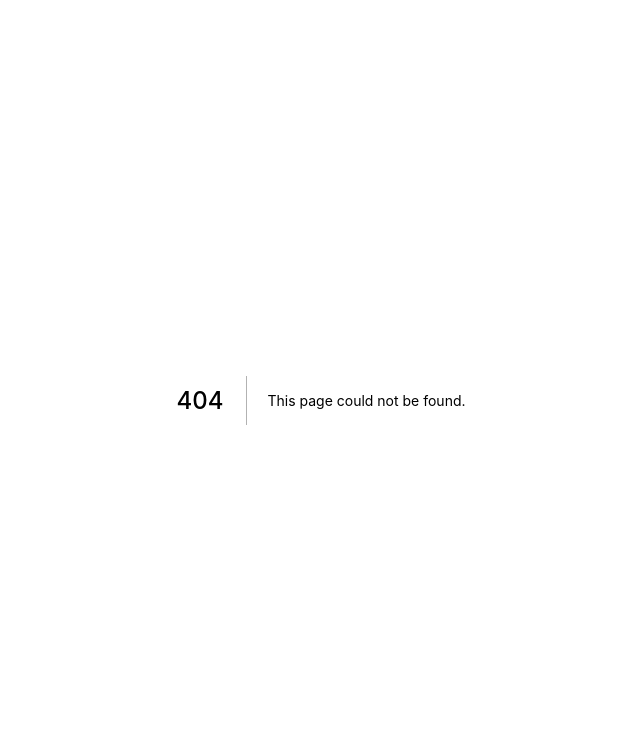
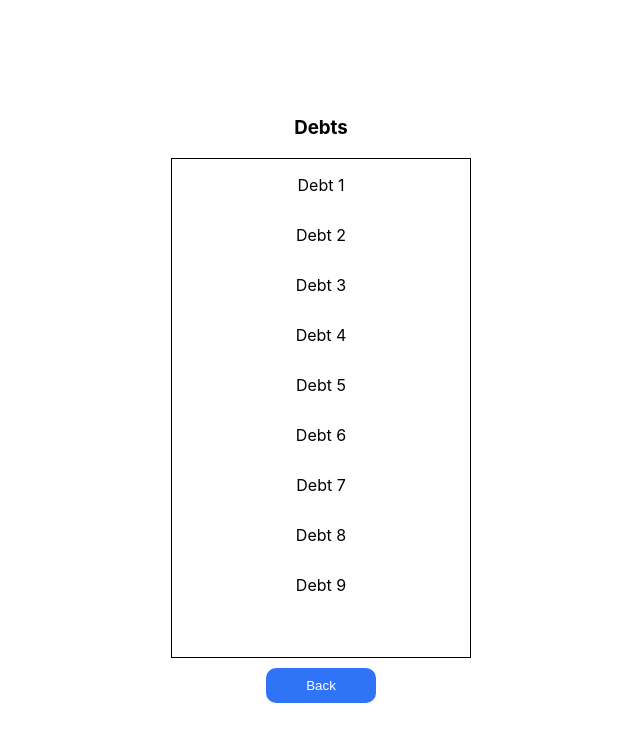
Before and after one commit to mark1890/payment-project, a Next.js app: page /debts in a window 1280 px wide. Before the commit this address had no page. Shown: the top 742 px of the page, without its empty margins (319-959 px from the left). Built offline with nearby package versions, Linux system fonts and the light colour scheme.

Commit message:
making component debts, payments and fixing some styles at component search

```diff
--- /dev/null
+++ b/pages/debts/index.tsx
@@ -0,0 +1,5 @@
+import Debts from '../../src/components/debts';
+
+export default function DebtsPage() {
+  return <Debts />;
+}
--- /dev/null
+++ b/pages/payments/index.tsx
@@ -0,0 +1,5 @@
+import Payments from '../../src/components/payments';
+
+export default function PaymentsPage() {
+  return <Payments />;
+}
--- a/src/components/costumer/index.tsx
+++ b/src/components/costumer/index.tsx
@@ -18,10 +18,10 @@ export default function Costumer() {
         <h4>Total payments: $50</h4>
         <div className={styles.info}>
           <h4>
-            <Link href="/debt">Debts</Link>
+            <Link href="/debts">Debts</Link>
           </h4>
           <h4>
-            <Link href="/debt">Payments</Link>
+            <Link href="/payments">Payments</Link>
           </h4>
         </div>
       </div>
--- /dev/null
+++ b/src/components/debts/Debts.module.css
@@ -0,0 +1,39 @@
+.container {
+  width: 100vw;
+  height: 100vh;
+  display: flex;
+  flex-direction: column;
+  justify-content: center;
+  align-items: center;
+}
+
+.container__list {
+  border: 1px solid black;
+  width: 300px;
+  height: 500px;
+}
+
+.container__list ul {
+  padding: 0;
+}
+
+.container__list li {
+  text-align: center;
+  list-style: none;
+  margin-bottom: 30px;
+}
+
+.button {
+  margin-top: 10px;
+}
+
+.button button {
+  background-color: #2f73f7;
+  color: white;
+  width: 110px;
+  cursor: pointer;
+  border: none;
+  border-radius: 10px;
+  padding: 10px;
+  text-align: center;
+}
--- /dev/null
+++ b/src/components/debts/index.tsx
@@ -0,0 +1,29 @@
+import React from 'react';
+import styles from './Debts.module.css';
+import Link from 'next/link';
+
+export default function Debts() {
+  return (
+    <div className={styles.container}>
+      <h3>Debts</h3>
+      <div className={styles.container__list}>
+        <ul>
+          <li>Debt 1</li>
+          <li>Debt 2</li>
+          <li>Debt 3</li>
+          <li>Debt 4</li>
+          <li>Debt 5</li>
+          <li>Debt 6</li>
+          <li>Debt 7</li>
+          <li>Debt 8</li>
+          <li>Debt 9</li>
+        </ul>
+      </div>
+      <div className={styles.button}>
+        <button type="button">
+          <Link href="/costumer"> Back</Link>
+        </button>
+      </div>
+    </div>
+  );
+}
--- /dev/null
+++ b/src/components/payments/Payments.module.css
@@ -0,0 +1,39 @@
+.container {
+  width: 100vw;
+  height: 100vh;
+  display: flex;
+  flex-direction: column;
+  justify-content: center;
+  align-items: center;
+}
+
+.container__list {
+  border: 1px solid black;
+  width: 300px;
+  height: 500px;
+}
+
+.container__list ul {
+  padding: 0;
+}
+
+.container__list li {
+  text-align: center;
+  list-style: none;
+  margin-bottom: 30px;
+}
+
+.button {
+  margin-top: 10px;
+}
+
+.button button {
+  background-color: #2f73f7;
+  color: white;
+  width: 110px;
+  cursor: pointer;
+  border: none;
+  border-radius: 10px;
+  padding: 10px;
+  text-align: center;
+}
--- a/src/components/search/Search.module.css
+++ b/src/components/search/Search.module.css
@@ -10,7 +10,6 @@
 
 .container__list table {
   border: 1px solid #f4f4f4;
-  border-radius: 10px;
   background-color: #f4f4f4;
   box-shadow: 0px 0px 3px 4px rgba(67, 76, 59, 0.62);
   -webkit-box-shadow: 0px 0px 3px 4px rgba(67, 76, 59, 0.62);
```
Also changed, not shown: src/components/payments/index.tsx (added, +29 -0 lines).
